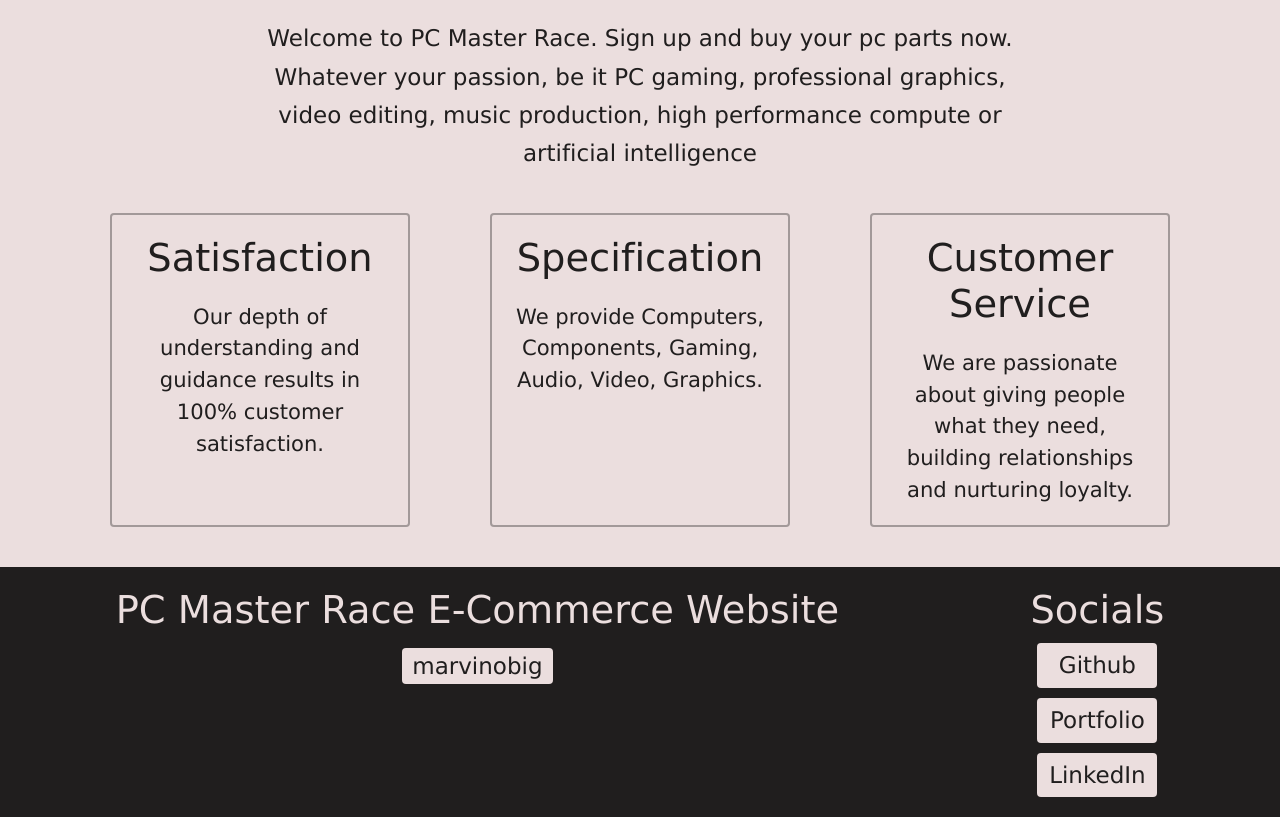
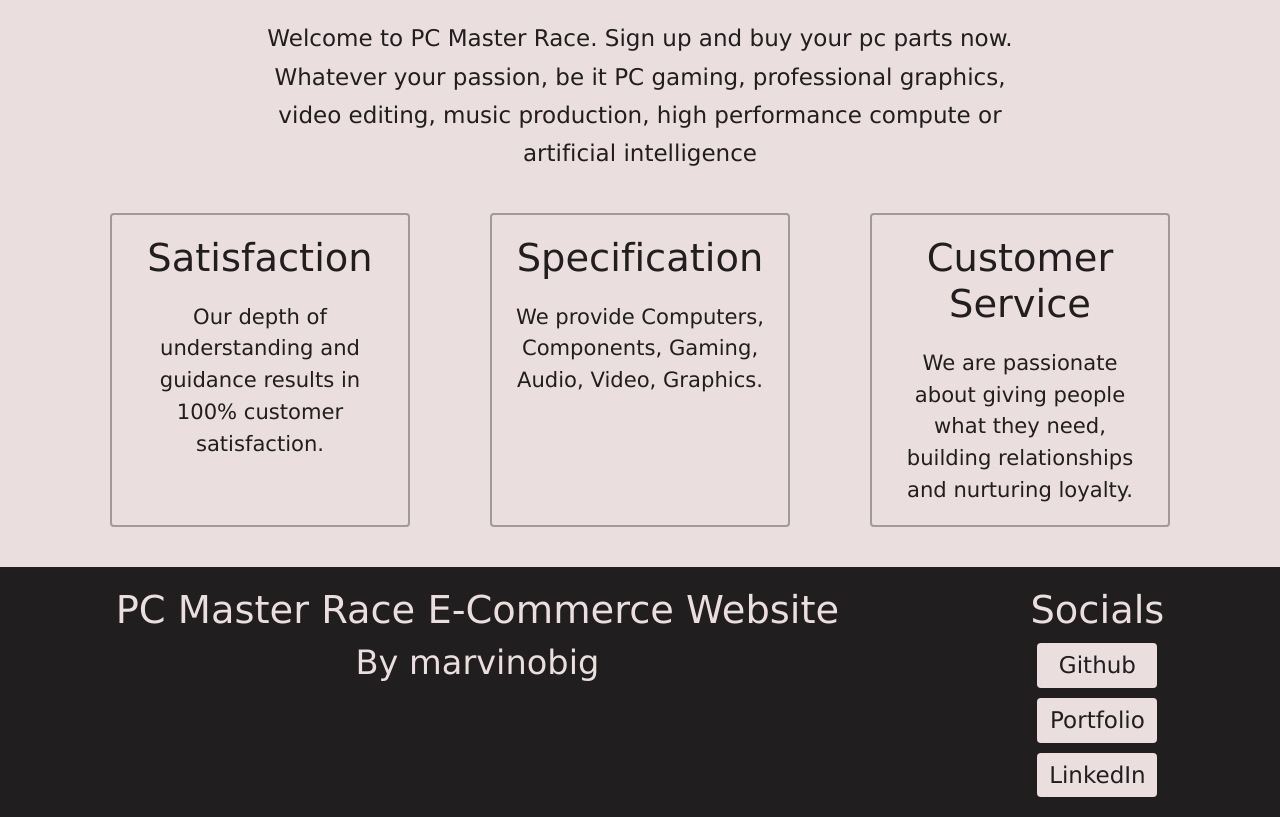
Before and after one commit to marvinobig/pcmasterrace, a PHP site: page / in a window 1280 px wide. Shown: the part 78-895 px from the top of the page. Run offline with PHP 8.4, Linux system fonts and the light colour scheme.

Commit message:
change name in footer

```diff
--- a/pages/partials/footer.partial.php
+++ b/pages/partials/footer.partial.php
@@ -1,8 +1,7 @@
 <footer class="footer">
     <div class="footer-title-container">
         <h2 class="footer-title">PC Master Race E-Commerce Website</h2>
-        <h3 class="footer-title"><a class="footer-socials-link" href="https://github.com/marvinobig" target="_blank"
-                rel="noreferrer">marvinobig</a></h3>
+        <h3 class="footer-title">By marvinobig</h3>
     </div>
 
     <div class="footer-socials-container">
```
